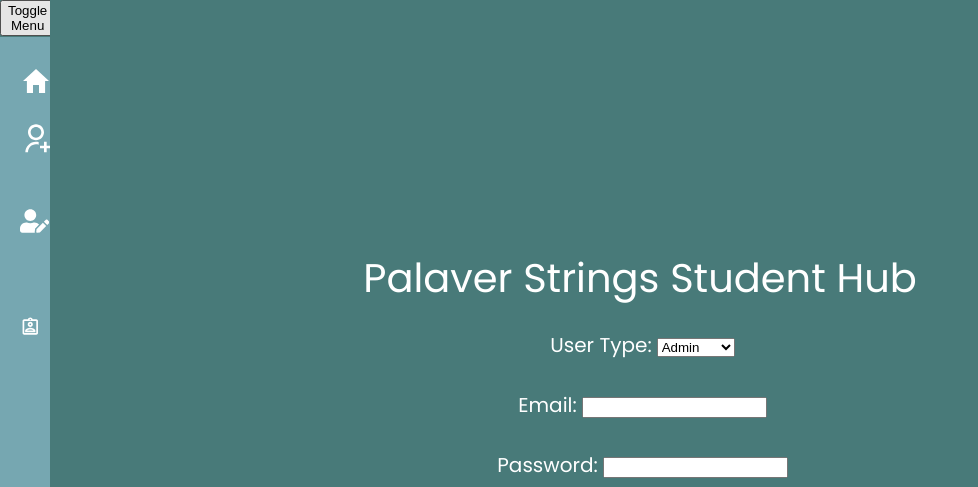
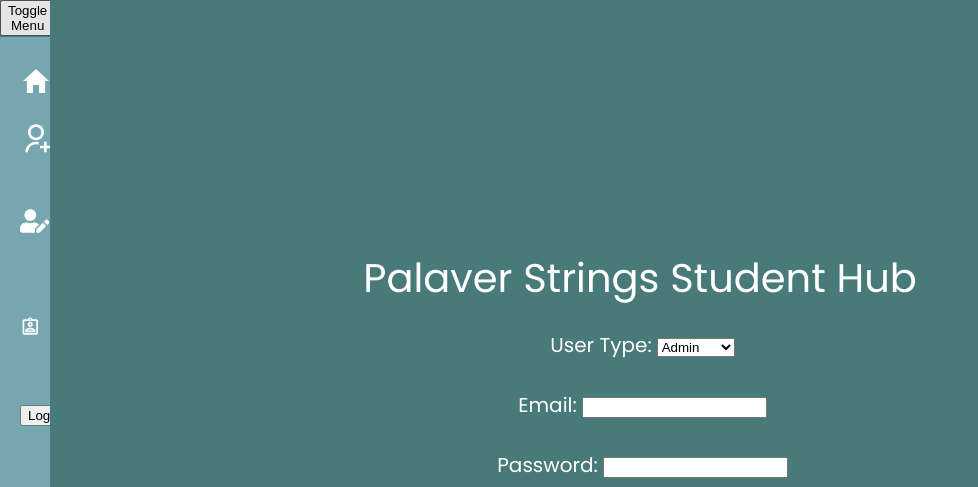
Before and after one commit to ssloth1/palaver-strings-capstone, a React (Create React App) app in the folder frontend/: page /login in a window 1280 px wide. Shown: the top 487 px of the page, without its empty margins (0-978 px from the left). Built offline with nearby package versions, Linux system fonts and the light colour scheme; sample sign-in values are in the browser's storage.

Commit message:
moved logout button to navbar

```diff
--- a/frontend/src/components/general-components/Navbar.js
+++ b/frontend/src/components/general-components/Navbar.js
@@ -1,5 +1,6 @@
-import React, { useContext, useState } from 'react';
-import { AuthContext } from '../../contexts/AuthContext';
+import React, { useState } from 'react';
+import { useNavigate } from 'react-router-dom';
+import { useAuth } from '../../contexts/AuthContext.js';
 import NavigationLink from './NavigationLink.js';
 import './styles/Navbar.css';
 import { IoMdHome } from "react-icons/io";
@@ -9,20 +10,18 @@ import { MdOutlineAssignmentInd } from "react-icons/md";
 
 
 function Navbar() {
+    const navigate = useNavigate();
+    const { logout, isLoggedIn, isAdmin, isInstructor, isStudent, isParent } = useAuth ();
     const [isExpanded, setIsExpanded] = useState(false);
 
     const toggleMenu = () => {
         setIsExpanded(!isExpanded);
     };
 
-    // Unpack the values form AuthContext
-    const {
-        isLoggedIn,
-        isAdmin,
-        isInstructor,
-        isStudent,
-        isParent
-    } = useContext(AuthContext);
+    const handleLogout = async ( ) => {
+        await logout();
+        navigate('/login');
+    };
 
     // Just logging user roles for debugging.
     // Wanted to check that the user is seeing the correct options.
@@ -47,6 +46,9 @@ function Navbar() {
                             <NavigationLink Icon={MdOutlineAssignmentInd} to="/student-assignments" label="Student Assignments"/>
                         </>
                     )}
+                    {isLoggedIn && (
+                        <button onClick={handleLogout}>Logout</button>
+                    )}
             </nav>
         </div>
     </div>
--- a/frontend/src/components/general-components/styles/Navbar.css
+++ b/frontend/src/components/general-components/styles/Navbar.css
@@ -7,6 +7,7 @@
     left: 0;
     top: 0;
     height: 100%;
+    z-index: 1010;
 }
 
 /* Styles when sidebar is expanded */
--- a/frontend/src/index.css
+++ b/frontend/src/index.css
@@ -18,7 +18,8 @@ body {
 }
 
 header {
-  background: #fff;
+  background: #46a9ad;
+  align-items: top;
 }
 
 header .container {
@@ -26,7 +27,7 @@ header .container {
   margin: 0 auto;
   padding: 10px 10px;
   display: flex;
-  align-items: center;
+  align-items: top;
   justify-content: space-between;
 }
 header a {
--- a/frontend/src/pages/Home.js
+++ b/frontend/src/pages/Home.js
@@ -7,7 +7,7 @@ import { useAuth } from '../contexts/AuthContext';
 // Home component displays at the root URL of the application
 const Home = () => {
     const navigate = useNavigate();
-    const { isLoggedIn, logout } = useAuth(); // Extracts the state functions from AuthContext
+    const { isLoggedIn } = useAuth(); // Extracts the state functions from AuthContext
 
     // Redirect to login page if not logged in (ideally this should never happen)
     useEffect(() => {
@@ -16,17 +16,16 @@ const Home = () => {
         }
     }, [isLoggedIn, navigate]);
 
-    // Handler for logging out
-    const handleLogout = () => {
-        logout(); // Logout function from AuthContext
-        navigate('/login'); // Navigate user back into the login screen.
-    };
+    // // Handler for logging out
+    // const handleLogout = () => {
+    //     logout(); // Logout function from AuthContext
+    //     navigate('/login'); // Navigate user back into the login screen.
+    // };
 
     return (
         <div className="home">
             <header>
                 <h1>Welcome back!</h1>
-                <button onClick={handleLogout}>Logout</button>
             </header>
         </div>
     );
--- a/frontend/src/pages/styles/Home.css
+++ b/frontend/src/pages/styles/Home.css
@@ -4,8 +4,12 @@
 }
 
 header {
+    width: 100%;
+    position: fixed;
+    top: 0;
+    left: 0;
     font-size: 24px;
     margin-bottom: 20px;
-    color: #C69C64;
+    color: #ffffff;
     font-family: 'Poppins';
 }
```
Also changed, not shown: frontend/src/components/general-components/VideoPlayer.js (added).
